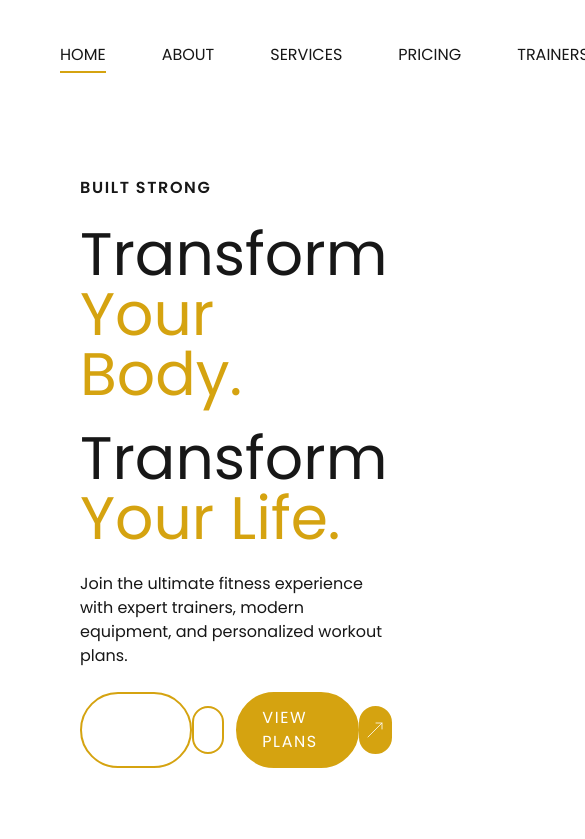
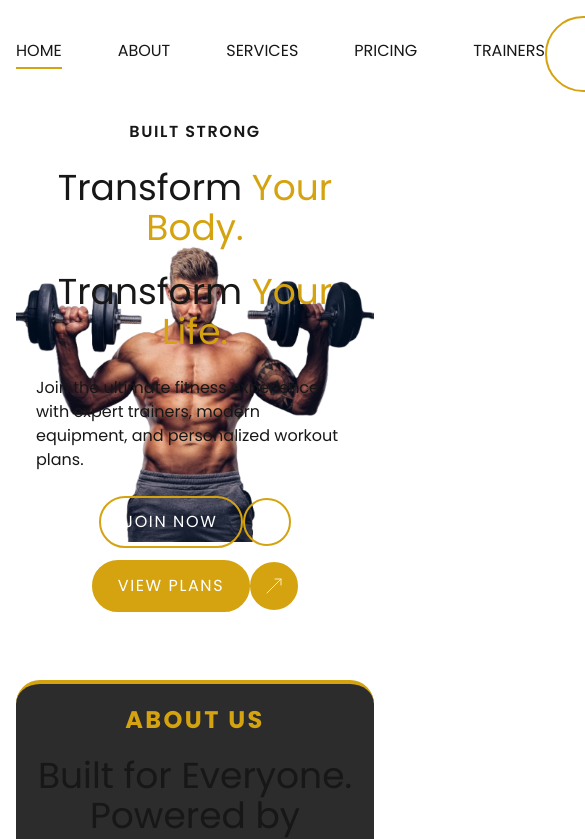
Before and after one commit to Navodi99/gym-website-nextjs, a Next.js app: page / in a window 390 px wide. Shown: the top 839 px of the page, 585 px wide, since content can reach past the window. Built offline with nearby package versions, Linux system fonts and the light colour scheme.

Commit message:
add responsive for hero

```diff
--- a/src/app/(components)/sections/contact/ContactSection.jsx
+++ b/src/app/(components)/sections/contact/ContactSection.jsx
@@ -4,7 +4,7 @@ import CustomButton from "../../reusables/buttons/CustomButton";
 
 const ContactSection = () => {
   return (
-    <div className="flex justify-between border-t-4 border-(--primary-color) gap-10 rounded-l-3xl rounded-r-3xl mb-15 p-5" id="contact">
+    <div className="max-sm:flex-col flex justify-between border-t-4 border-(--primary-color) gap-10 rounded-l-3xl rounded-r-3xl mb-15 p-5" id="contact">
       <div className="flex flex-col  px-10">
         <div className="flex flex-col">
           <p className="uppercase tracking-widest font-bold text-2xl text-(--primary-color) ">
--- a/src/app/(components)/sections/hero/HeroSection.jsx
+++ b/src/app/(components)/sections/hero/HeroSection.jsx
@@ -3,21 +3,33 @@ import CustomButton from "../../reusables/buttons/CustomButton";
 
 const HeroSection = () => {
   return (
-    <div className="flex items-center justify-between p-5 my-15 " id="home">
+    <div className="flex items-center justify-between p-5 my-15 max-sm:flex-col max-sm:my-2
+     max-sm:bg-[url('/images/hero.png')]
+        max-sm:bg-size-[420px]
+        max-sm:bg-center
+        max-sm:bg-no-repeat
+        max-sm:relative
+         max-sm:bg-(--background)/60
+  max-sm:bg-blend-darken
+        "
+
+
+
+        id="home">
         <div className="pb-10 flex  flex-col">
-            <p className="uppercase tracking-widest font-semibold">Built Strong</p>
-            <p className="text-6xl mt-6">Transform<span className="text-(--primary-color)"> Your Body.</span> </p>
-            <p className="text-6xl mt-6">Transform<span className="text-(--primary-color)"> Your Life.</span></p>
+            <p className="uppercase tracking-widest font-semibold max-sm:text-center ">Built Strong</p>
+            <p className="text-6xl mt-6 max-sm:text-4xl max-sm:text-center">Transform<span className="text-(--primary-color)"> Your Body.</span> </p>
+            <p className="text-6xl mt-6 max-sm:text-4xl max-sm:text-center">Transform<span className="text-(--primary-color)"> Your Life.</span></p>
             <p className="font-light mt-6">
             Join the ultimate fitness experience with expert trainers, modern<br/>
             equipment, and personalized workout plans.
             </p>
-            <div className="flex gap-3 mt-6">
-                <CustomButton>Join Now</CustomButton>
-                <CustomButton invert>View Plans</CustomButton>
+            <div className="flex gap-3 mt-6 max-sm:flex-col max-sm:items-center">
+                <CustomButton >Join Now</CustomButton>
+                <CustomButton invert >View Plans</CustomButton>
             </div>
         </div>
-        <div>
+        <div className="max-sm:hidden">
             <img src="/images/hero.png" alt="" className="w-2xl filter brightness-70" />
         </div>
     </div>
--- a/src/app/globals.css
+++ b/src/app/globals.css
@@ -20,4 +20,5 @@ body {
   color: var(--foreground);
   font-family: var(--font-poppins), sans-serif;
   min-height: 100vh;
+  color: var(--foreground);
 }
--- a/src/app/page.jsx
+++ b/src/app/page.jsx
@@ -11,7 +11,7 @@ import Footer from "./(components)/sections/footer/Footer";
 
 export default function Home() {
   return (
-  <div className="w-full h-screen flex flex-col  m-0 px-15 py-5">
+  <div className="w-full h-screen flex flex-col  m-0 px-15 py-4 max-sm:px-4">
   <Navigation/>
   <HeroSection/>
   <AboutUsSection/>
```
